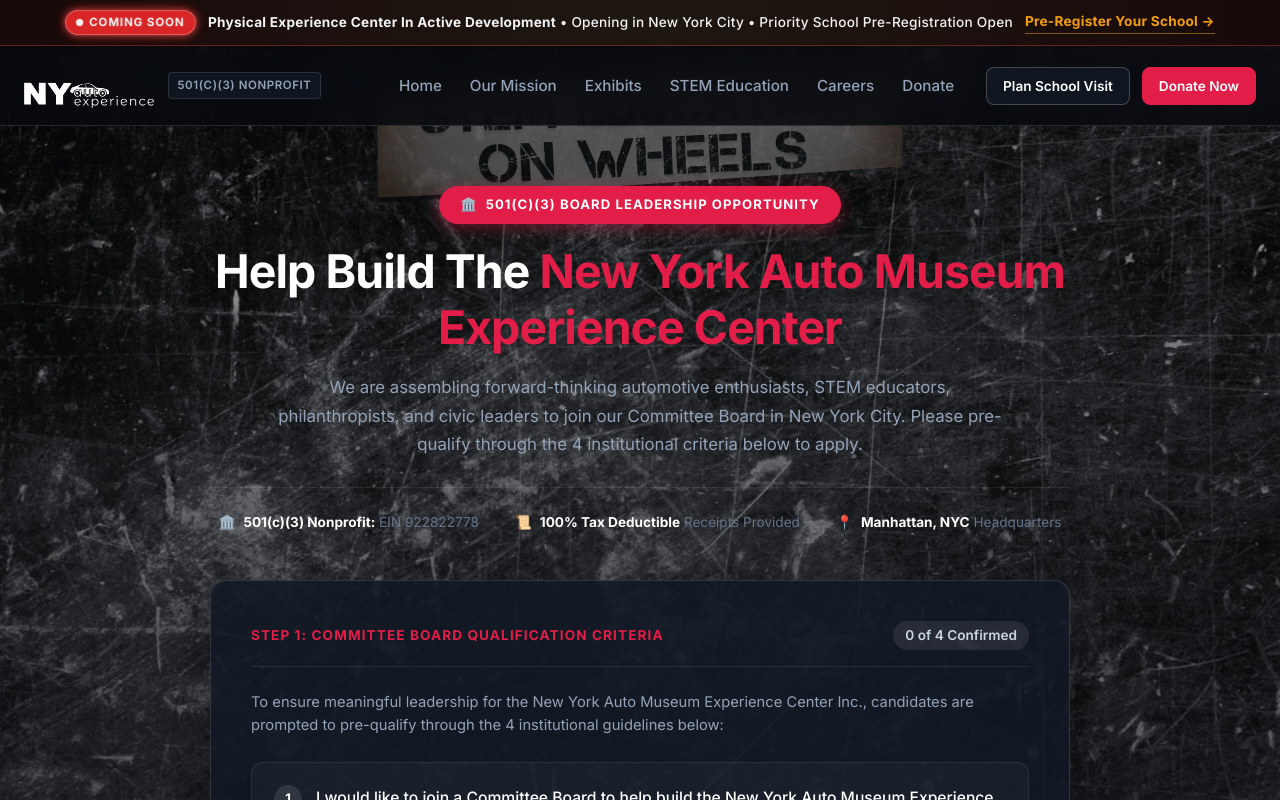
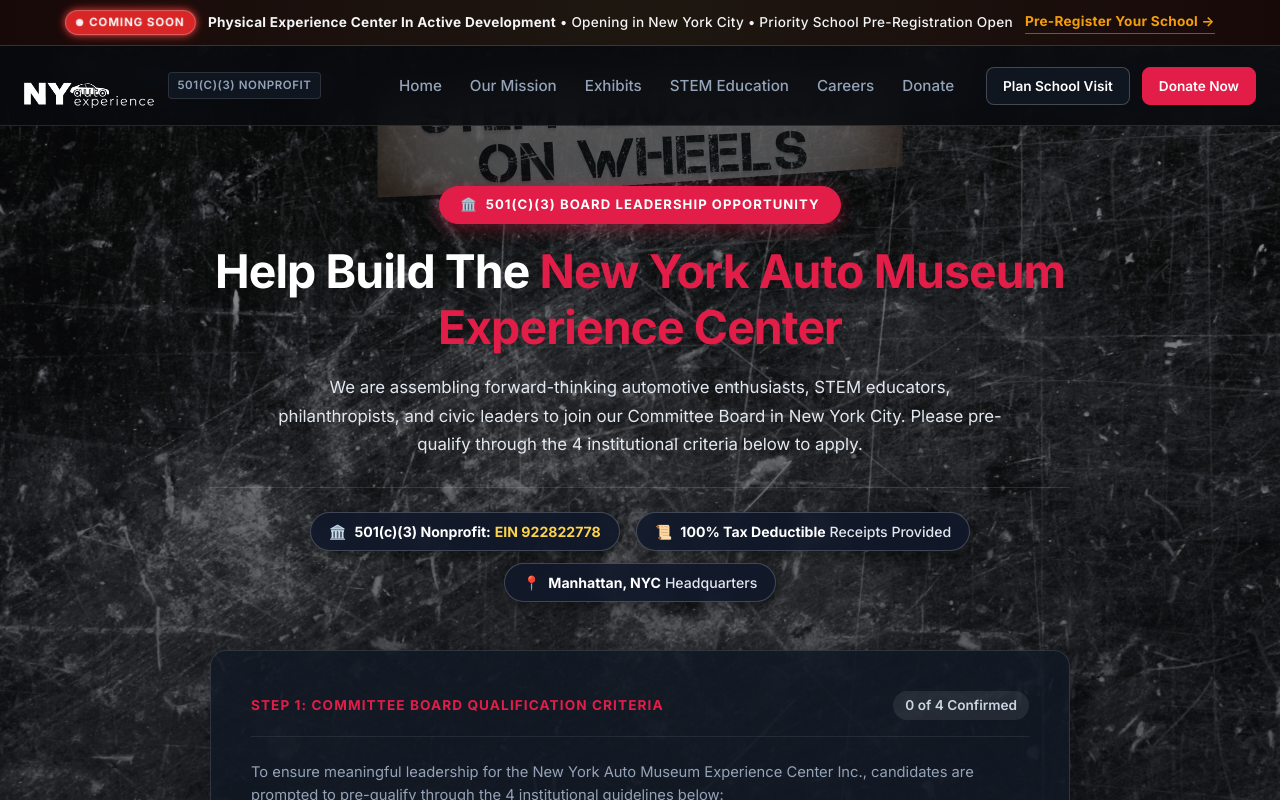
Before and after one commit to itsemranraj-ai/newyorkautoexperience-nextjs, a Next.js app: page /sign-up in a window 1280 px wide. Shown: the top 800 px of the page. Built offline with nearby package versions, Linux system fonts and the light colour scheme.

Commit message:
fix(sign-up): enhance contrast and readability for trust badges and subtitle

```diff
--- a/src/app/sign-up/page.tsx
+++ b/src/app/sign-up/page.tsx
@@ -29,15 +29,15 @@
           <div className="signup-trust-bar">
             <div className="signup-trust-item">
               <span>🏛️</span>
-              <span><strong>501(c)(3) Nonprofit:</strong> EIN 922822778</span>
+              <span><strong>501(c)(3) Nonprofit:</strong> <span className="trust-highlight">EIN 922822778</span></span>
             </div>
             <div className="signup-trust-item">
               <span>📜</span>
-              <span><strong>100% Tax Deductible</strong> Receipts Provided</span>
+              <span><strong>100% Tax Deductible</strong> <span className="trust-dim">Receipts Provided</span></span>
             </div>
             <div className="signup-trust-item">
               <span>📍</span>
-              <span><strong>Manhattan, NYC</strong> Headquarters</span>
+              <span><strong>Manhattan, NYC</strong> <span className="trust-dim">Headquarters</span></span>
             </div>
           </div>
         </div>
--- a/src/app/sign-up/signup.css
+++ b/src/app/sign-up/signup.css
@@ -49,7 +49,7 @@
 
 .signup-main-subtitle {
   font-size: 1.05rem;
-  color: var(--color-text-muted, #9CA3AF);
+  color: #E2E8F0;
   line-height: 1.7;
   max-width: 740px;
   margin: 0 auto;
@@ -60,22 +60,39 @@
   display: flex;
   flex-wrap: wrap;
   justify-content: center;
-  gap: 24px 36px;
+  gap: 12px 16px;
   margin-top: 28px;
   padding-top: 24px;
-  border-top: 1px solid rgba(255, 255, 255, 0.08);
+  border-top: 1px solid rgba(255, 255, 255, 0.12);
 }
 
 .signup-trust-item {
   display: inline-flex;
   align-items: center;
   gap: 8px;
-  font-size: 0.85rem;
-  color: var(--color-text-dim, #94A3B8);
+  font-size: 0.88rem;
+  color: #F8FAFC;
+  background: rgba(15, 23, 42, 0.88);
+  border: 1px solid rgba(255, 255, 255, 0.2);
+  padding: 8px 18px;
+  border-radius: 9999px;
+  box-shadow: 0 4px 14px rgba(0, 0, 0, 0.4);
+  backdrop-filter: blur(8px);
 }
 
 .signup-trust-item strong {
   color: #FFFFFF;
+  font-weight: 700;
+}
+
+.signup-trust-item .trust-highlight {
+  color: #FCD34D;
+  font-weight: 700;
+}
+
+.signup-trust-item .trust-dim {
+  color: #E2E8F0;
+  font-weight: 500;
 }
 
 /* Funnel Container */
```
